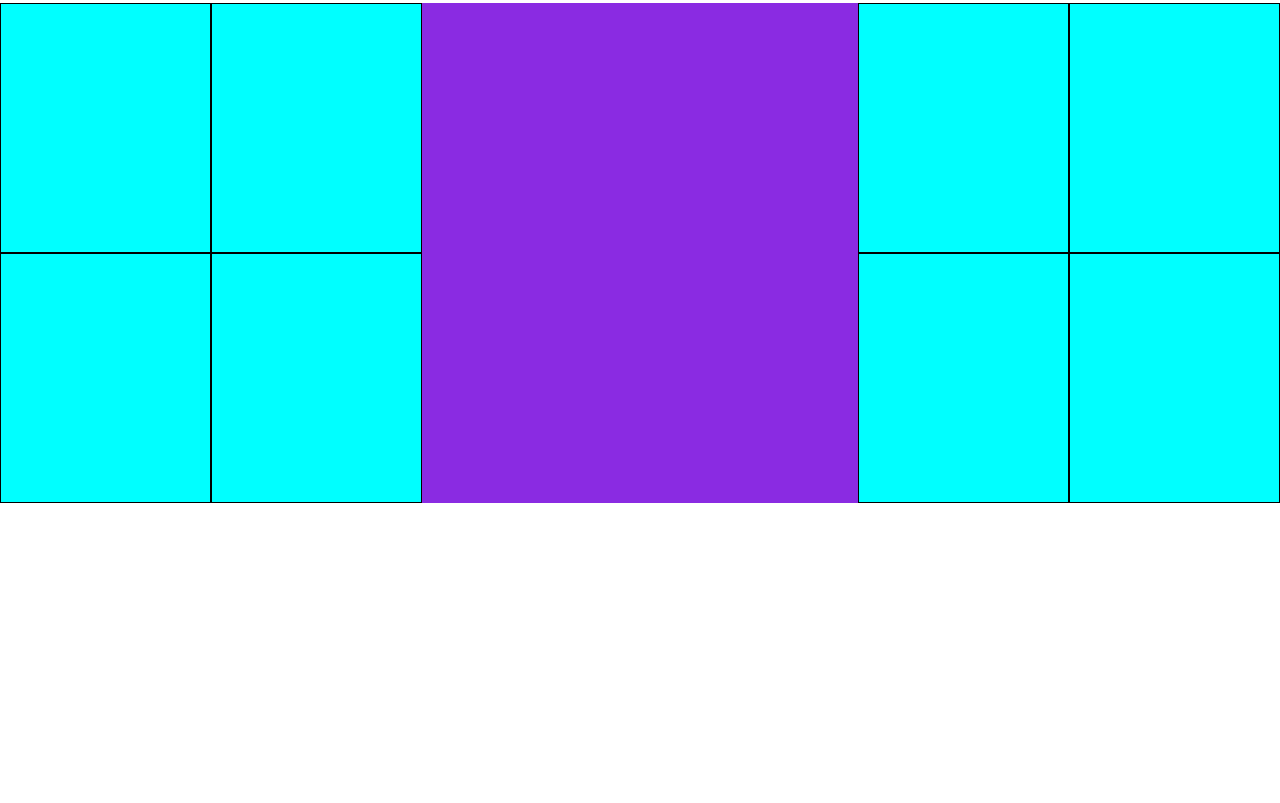
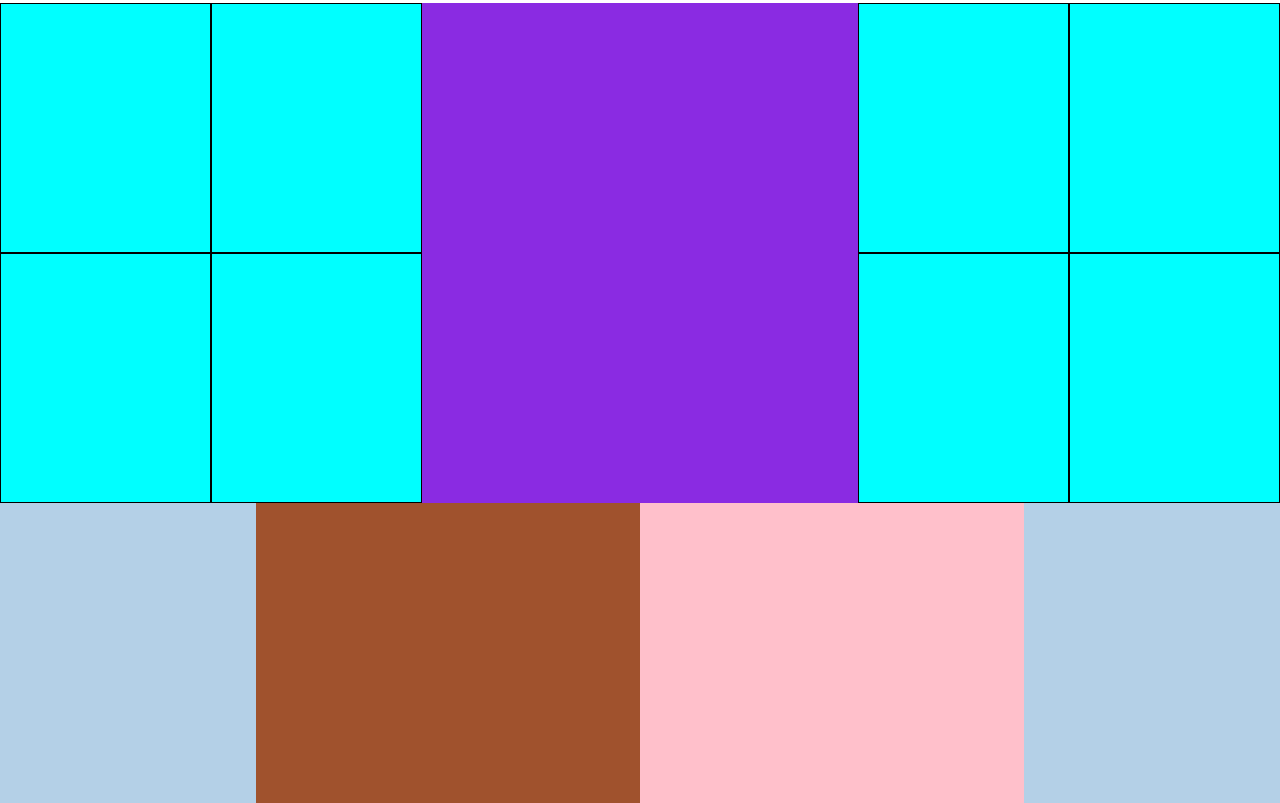
Before and after one commit to Omar-Codess/htmlcss-dropbox, a plain HTML site: page index.html in a window 1280 px wide. Shown: the part 3227-4030 px from the top of the page. Before the commit the page ends 3730 px from the top, so only its background shows below. Drawn offline with Linux system fonts and the light colour scheme.

Commit message:
completata sezione 6

```diff
--- a/css/style.css
+++ b/css/style.css
@@ -189,3 +189,22 @@ header{
     width: calc(100% / 2);
     border: 1px solid black;
 }
+
+.section-6-container{
+    height: 300px;
+    background-color: #b4d0e7;
+    display: flex;
+    justify-content: center;
+}
+
+.sec-6-text{
+    width: calc(30%);
+    height: calc(100%);
+    background-color: sienna;
+}
+
+.sec-6-cta{
+    width: calc(30%);
+    height: calc(100%);
+    background-color: pink;
+}
--- a/index.html
+++ b/index.html
@@ -99,6 +99,15 @@
         </section>
         <!-- section-5 -->
 
+        <!-- section-6 -->
+        <section>
+            <div class="section-6-container">
+                <div class="sec-6-text"></div>
+                <div class="sec-6-cta"></div>
+            </div>
+        </section>
+        <!-- section-6 -->
+
     </main>
     <!-- /main -->
 </body>
```
